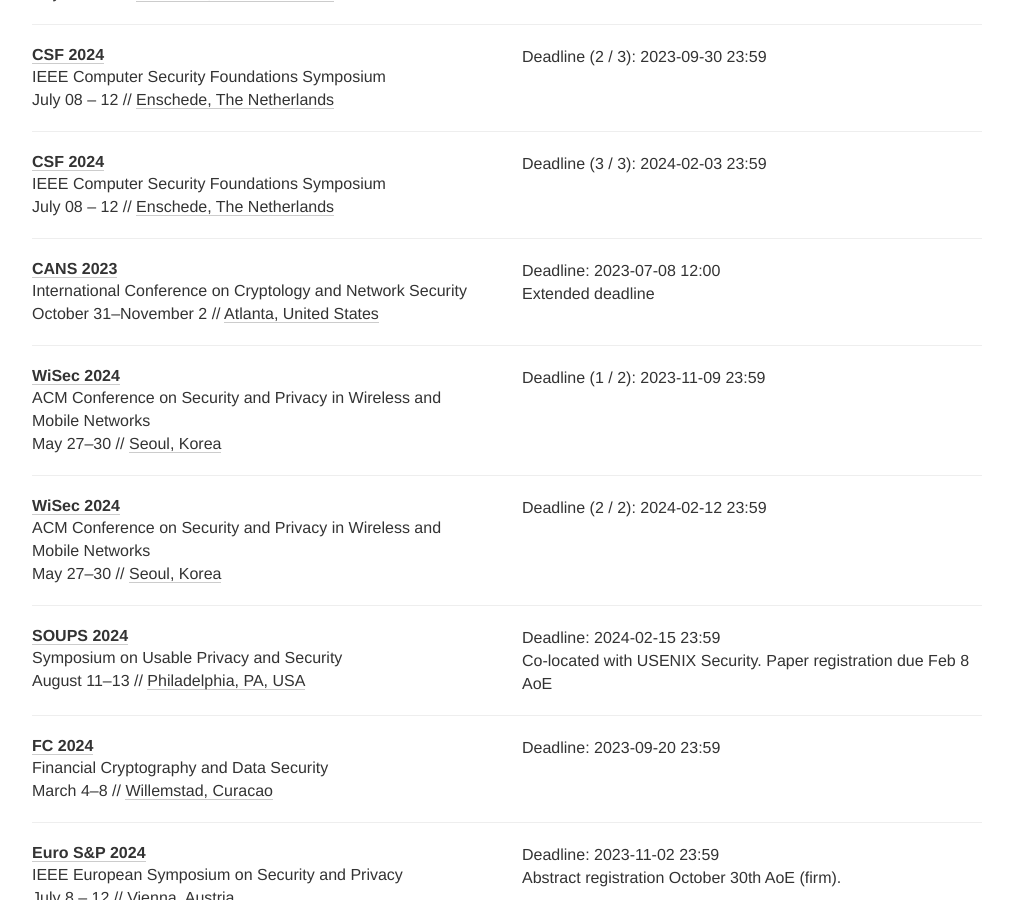
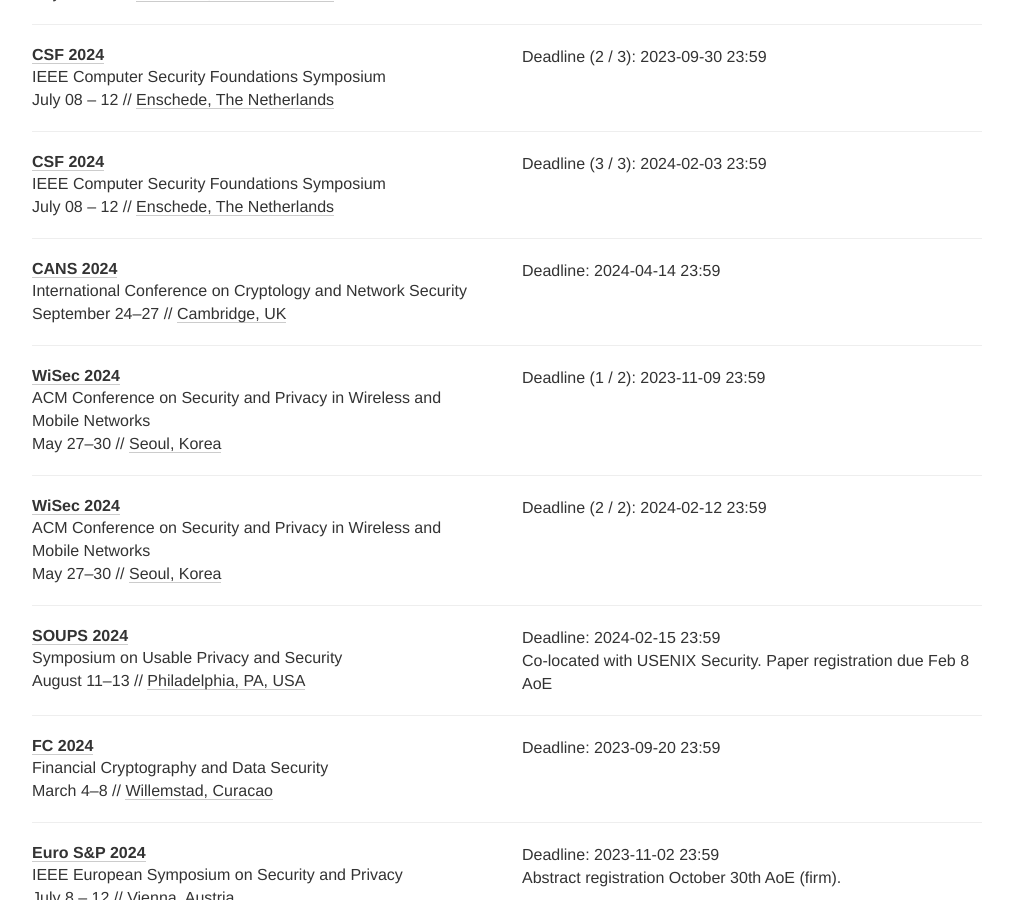
Before and after one commit to sec-deadlines/sec-deadlines.github.io, a Jekyll site: the page built from index.html, in a window 1280 px wide and 900 px high, scrolled down 1877 px. Shown: the whole window, without its empty margins (133-1146 px from the left). Built offline with Jekyll 4.4.1, drawn with Linux system fonts in a browser that asks for light colours; nearby versions of some CDN libraries; comment, search, counter and statistics services are not loaded.

Commit message:
Update conferences.yml
Update to CANS

```diff
--- a/_data/conferences.yml
+++ b/_data/conferences.yml
@@ -83,14 +83,12 @@
 
 - name: CANS
   description: International Conference on Cryptology and Network Security
-  year: 2023
-  link: https://www.augusta.edu/ccs/conferences/cans2023/
-  deadline: ["2023-07-08 12:00"]
-  timezone: Etc/UTC
-  date: October 31-November 2
-  place: Atlanta, United States
+  year: 2024
+  link: https://2024.cansconference.org/
+  deadline: ["2024-04-14 23:59"]
+  date: September 24-27
+  place: Cambridge, UK
   tags: [SEC, CRYPTO, CONF]
-  comment: Extended deadline
 
 - name: WiSec
   description: ACM Conference on Security and Privacy in Wireless and Mobile Networks
```
